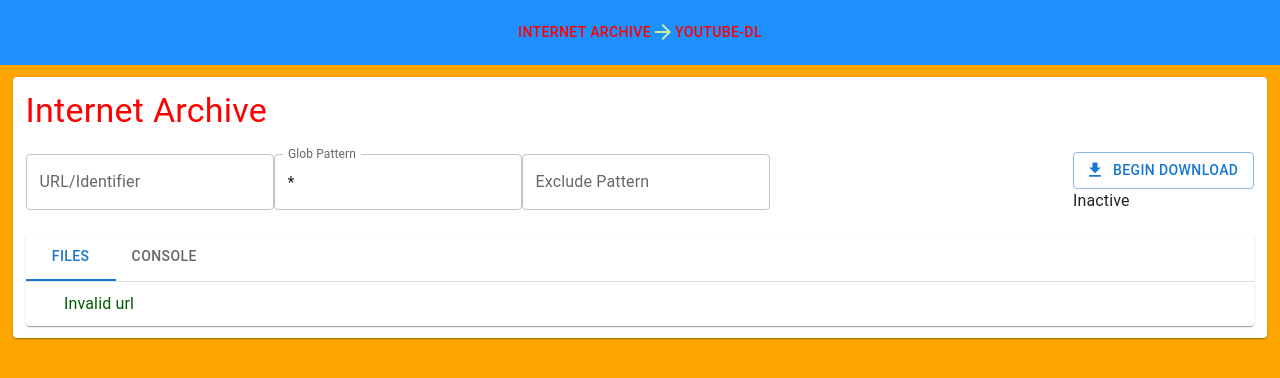
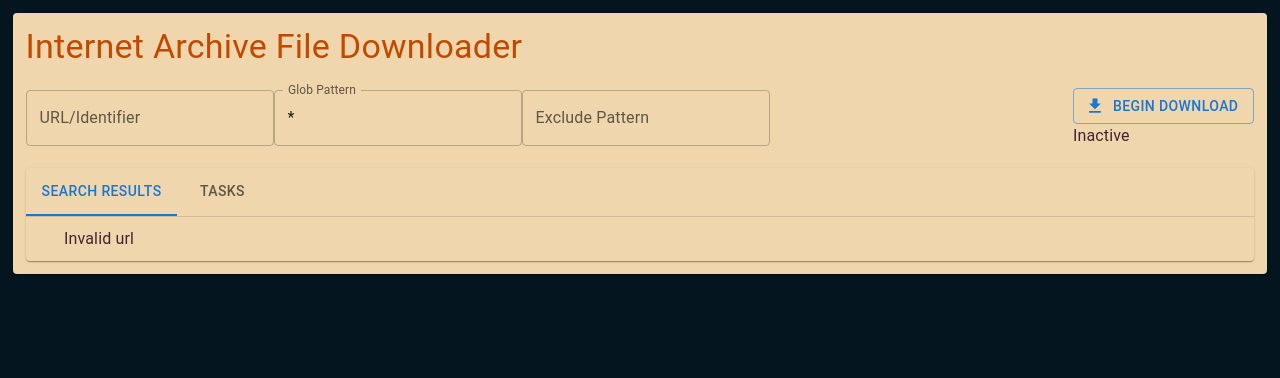
Before and after one commit to MisterIcing/archiveDocker, a React app in the folder webgui/: page / in a window 1280 px wide. Built offline with nearby package versions, Linux system fonts and the light colour scheme.

Commit message:
Color Pallete Change

```diff
--- a/webgui/src/Components/Header.css
+++ b/webgui/src/Components/Header.css
@@ -1,5 +1,5 @@
 .Header{
     display: flex;
-    justify-content: center;
+    justify-content: left;
     align-items: center;
 }
--- a/webgui/src/Components/Header.js
+++ b/webgui/src/Components/Header.js
@@ -2,28 +2,18 @@
 import styles from '../global.module.css';
 import { useNavigate, useLocation } from "react-router-dom";
 import { Button } from "@mui/material";
-import ArrowBackIcon from '@mui/icons-material/ArrowBack';
-import ArrowForwardIcon from '@mui/icons-material/ArrowForward';
 
 function Header() {
-  const loc = useLocation();
-  const selPage = loc.pathname;
+  // const loc = useLocation();
+  // const selPage = loc.pathname;
   let navigate = useNavigate();
 
 
   return (
     <div className={`Header ${styles.globalheaderback}`}>
-      <Button className={styles.globalbuttonback} onClick={() => navigate(selPage === '/yt' ? '/ia' : '/yt')}>
+      <Button className={styles.globalbuttonback} onClick={() => navigate('/ia')}>
         <p className={styles.globaltitle}>
             Internet Archive
-        </p>
-        {selPage  === '/yt' ?
-          <ArrowBackIcon className={styles.globalicon} disabled></ArrowBackIcon>
-          :
-          <ArrowForwardIcon className={styles.globalicon} disabled></ArrowForwardIcon>
-        }
-        <p className={styles.globaltitle}>
-            Youtube-dl
         </p>
       </Button>
     </div>
--- a/webgui/src/Components/TabbedArea.js
+++ b/webgui/src/Components/TabbedArea.js
@@ -10,8 +10,8 @@
     const [tab, setTab] = useState(0)
 
     const tabs = [
-        <Tab key="0" label="Files"></Tab>,
-        <Tab key="1" label="Console"></Tab>
+        <Tab key="0" label="Search Results"></Tab>,
+        <Tab key="1" label="Tasks"></Tab>
     ]
 
     const handleTabChange = (event, value) => {
--- a/webgui/src/Pages/Ia.js
+++ b/webgui/src/Pages/Ia.js
@@ -107,10 +107,9 @@
 
   return (
     <div className={styles.globalback}>
-      <Header />
       <Card className={`cardcss ${styles.globalmainback}`}>
         <Typography variant='h4' className={styles.globaltitle}>
-          Internet Archive
+          Internet Archive File Downloader
         </Typography>
         <br />
         <div style={{display: "flex", alignItems: 'center', justifyContent: 'space-between',}}>
@@ -124,7 +123,7 @@
               Begin Download
             </Button>
             <div>
-              <Typography>
+              <Typography className={styles.globaltext}>
                 {status}
               </Typography>
             </div>
--- a/webgui/src/global.module.css
+++ b/webgui/src/global.module.css
@@ -1,24 +1,24 @@
 .globaltitle{ /* Main color/font for important text */
-    color: red;
+    color: #C44900;
 }
 .globaltext{  /* Main color/font for text to be used */
-    color: rgb(0, 92, 0);
+    color: #432534 !important;
 }
 .globalback{ /* Used for background of all pages */
-    background-color: orange;
+    background-color: #04151F;
     /* background-image: linear-gradient(black, gray); */
     height: 100vh;
     width: 100vw;
     overflow: hidden;
 }
 .globalheaderback{ /* Color for header*/
-    background-color: #1e90ff;
+    background-color: #183A37;
 }
 .globalmainback{ /* Color for card backs*/
-    background-color: blue;
+    background-color: #EFD6AC !important;
 }
 .globalsecback{ /* Secondary color for card backs */
-    background-color: #d66565;
+    background-color: #EFD6AC !important;
 }
 .globalicon{ /* Color for icons - so far only arrow on header */
     color: #caeda1;
```
